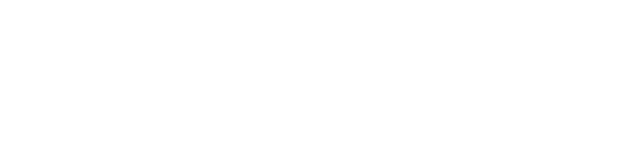
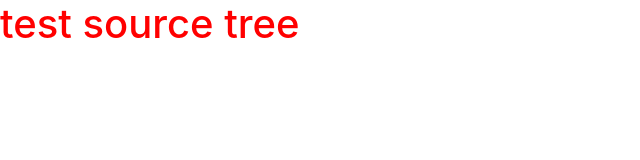
Before and after one commit to Tank-Chou/GithubPractice, a plain HTML site: page index.html in a window 1280 px wide. Shown: the whole page, without its empty margins (0-640 px from the left). Drawn offline with nearby package versions, Linux system fonts and the light colour scheme.

Commit message:
新增 H1 標籤

```diff
--- a/css/all.css
+++ b/css/all.css
@@ -1,3 +1,6 @@
 body {
     color: #000;
 }
+h1 {
+    color: #f00;
+}
--- a/index.html
+++ b/index.html
@@ -12,6 +12,8 @@
   </head>
   <body>
 
+    <h1> test source tree </h1>
+
     <!-- Optional JavaScript -->
     <!-- jQuery first, then Popper.js, then Bootstrap JS -->
     <script src="https://code.jquery.com/jquery-3.3.1.slim.min.js" integrity="sha384-q8i/X+965DzO0rT7abK41JStQIAqVgRVzpbzo5smXKp4YfRvH+8abtTE1Pi6jizo" crossorigin="anonymous"></script>
```
